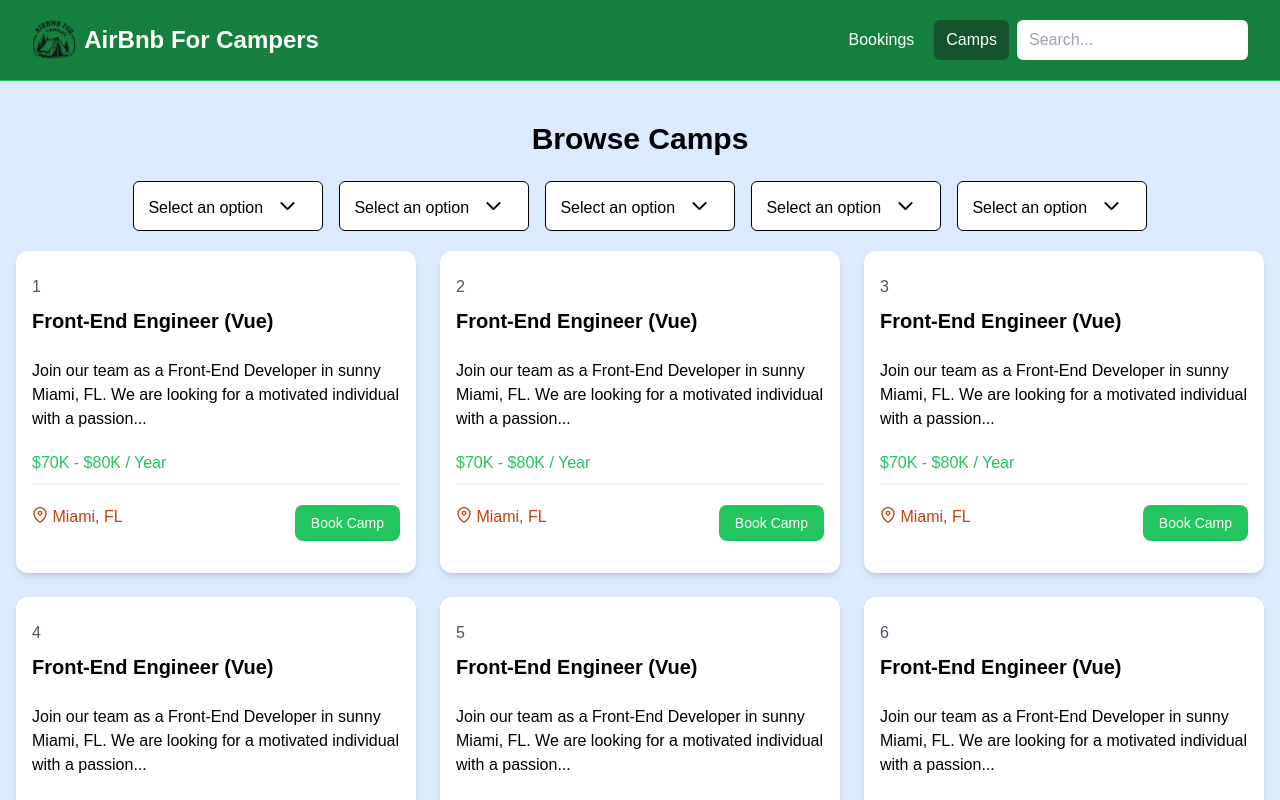
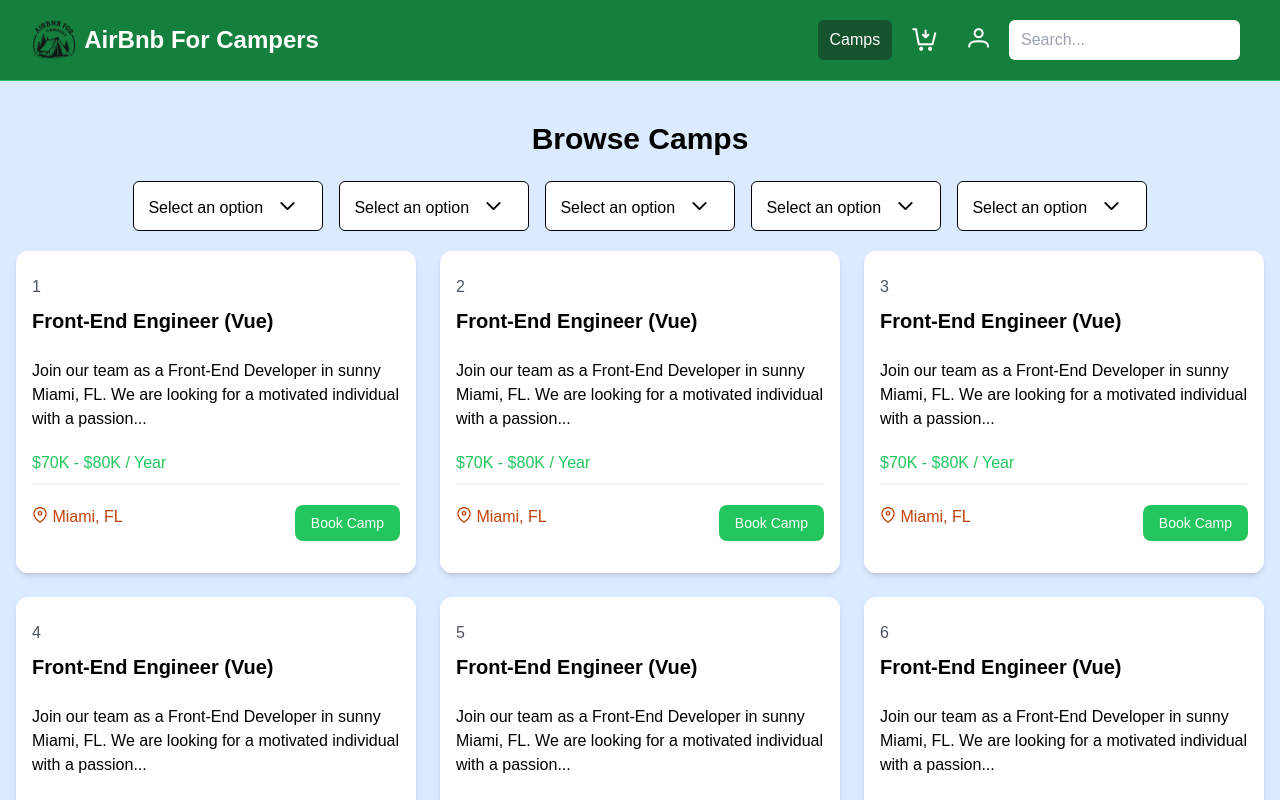
Before and after one commit to massirr/airbnb_for_campers, a Vue app: page / in a window 1280 px wide. Shown: the top 800 px of the page. Built offline with nearby package versions, Linux system fonts and the light colour scheme.

Commit message:
tobooking

```diff
--- a/src/App.vue
+++ b/src/App.vue
@@ -1,7 +1,7 @@
 <script>
-    import NavBar from '@/components/NavBarComp.vue';
+    import NavBar from '@/components/NavbarComp.vue';
 
-    import Bookings from '@/pages/bookingPage.vue';
+    import Account from '@/pages/accountPage.vue';
     import Camps from '@/pages/campsPage.vue';
     import Home from '@/pages/homePage.vue';
 
@@ -13,7 +13,7 @@
         }
       },
       components: {
-        Bookings,
+        Account,
         Camps,
         Home,
         NavBar
@@ -32,7 +32,7 @@
     <NavBar @setActivePage="setActivePage" :activePage="activePage"/> <!--send the active page data as a prop-->
 
     <!--pages-->
-    <Bookings v-if="activePage == 'Bookings'"/>
+    <Account v-if="activePage == 'Account'"/>
     <Camps v-if="activePage == 'Camps'"/>
     <Home v-if="activePage == 'Home'" @setActivePage="setActivePage"/>
   </div>
--- a/src/components/CampComp.vue
+++ b/src/components/CampComp.vue
@@ -32,7 +32,6 @@
               Miami, FL
           </div>
           <button
-            href="job.html"
             class="h-[36px] bg-green-500 hover:bg-green-600 text-white px-4 py-2 rounded-lg text-center text-sm"
           >
             Book Camp
--- a/src/components/NavBarComp.vue
+++ b/src/components/NavBarComp.vue
@@ -2,14 +2,13 @@
     import logo from '@/assets/image/tent.png'; // @ alias for src folder
 
     export default {
-      name: "NavBarComp",
+      name: "NavbarComp",
       props: {
         activePage: String
       },
       data() {
         return {
           items: [
-            "Bookings",
             "Camps",
           ],
           logo
@@ -38,21 +37,35 @@
               </button>
             </div>
             <div class="md:ml-auto">
-              <div class="flex space-x-2">
+              <div class="flex space-x-2 absolute right-10">
                 <button
-                  v-for="(item, index) in items"
+                  v-for="(item, index) in items /* only one item but could add more */ "
                   :key="index"
                   @click="setActivePage(item)"
-                  :class="[
-                    'text-white',
-                    'rounded-md',
-                    'px-3',
-                    'py-2',
-                    activePage === item ? 'bg-green-900' : 'hover:bg-gray-900 hover:text-white' // if the activepage is the item, give it the colors else give it the default
-                  ]"
+                  :class="[ 'text-white rounded-md px-3 py-2',
+                          activePage === item ? 'bg-green-900' : 'hover:bg-gray-900 hover:text-white' // if the activepage is the item, give it the colors else give it the default
+                        ]"
                   >
                   {{item}}
                 </button>
+
+                <!--Bookings-->
+                <a
+                  @click="setActivePage('Bookings')"
+                  :class=" ['text-white hover:bg-gray-900 hover:text-white rounded-full px-3 py-2 pi pi-cart-arrow-down',
+                        activePage === 'Bookings' ? 'bg-green-900' : 'hover:bg-gray-90'] "
+                        style="font-size: 1.5rem"
+                ></a>
+
+                <!--Account-->
+                <a
+                  @click="setActivePage('Account')"
+                  :class=" ['text-white hover:bg-gray-900 hover:text-white rounded-full px-3 py-2 pi pi-user',
+                        activePage === 'Account' ? 'bg-green-900' : 'hover:bg-gray-90'] "
+                        style="font-size: 1.3rem"
+                ></a>
+
+                <!--Search-->
                 <input
                     type="text"
                     class="text-black hover:bg-green-900 hover:text-white rounded-md px-3 py-2"
@@ -61,14 +74,6 @@
             </div>
           </div>
 
-          <!--Account-->
-          <a
-            class="absolute right-10 text-white
-                  hover:bg-green-900 hover:text-white
-                  rounded-full px-3 py-2 pi pi-user"
-                  style="font-size: 1.3rem"
-          >
-          </a>
         </div>
       </div>
     </nav>
--- /dev/null
+++ b/src/pages/accountPage.vue
@@ -0,0 +1,16 @@
+<script>
+    import SignIn from '@/components/SigninComp.vue';
+
+    export default {
+      name: 'accountPage',
+      components: {
+        SignIn,
+      }
+    }
+</script>
+
+<template>
+    <div>
+      <SignIn/>
+    </div>
+</template>
--- a/src/pages/homePage.vue
+++ b/src/pages/homePage.vue
@@ -12,7 +12,6 @@
       <Camps :limit="3" :showButton="true" :showDropdown="false"
             @setActivePage="$emit('setActivePage', $event)"
             :title="'Camps'"
-      /> <!-- $event is the payload that came from the $emit() call. from campsPage to out-->
-          <!-- the "View all Camps" will show but "the Dropdown doesn't"-->
+      /> <!-- $event is the payload that came from the $emit() call. from campsPage to out--> <!-- the "View all Camps" will show but "the Dropdown doesn't"-->
     </div>
 </template>
```
Also changed, not shown: src/components/SigninComp.vue (renamed from src/pages/bookingPage.vue).
